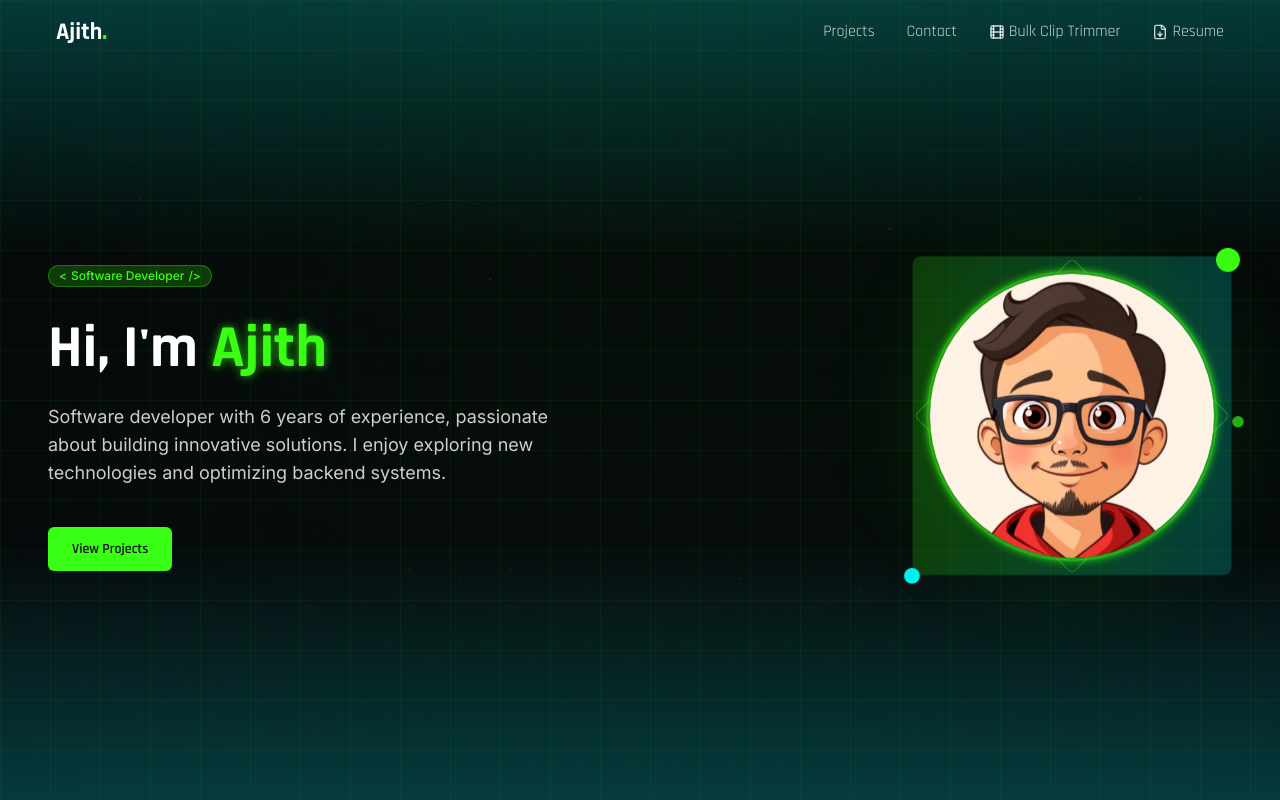
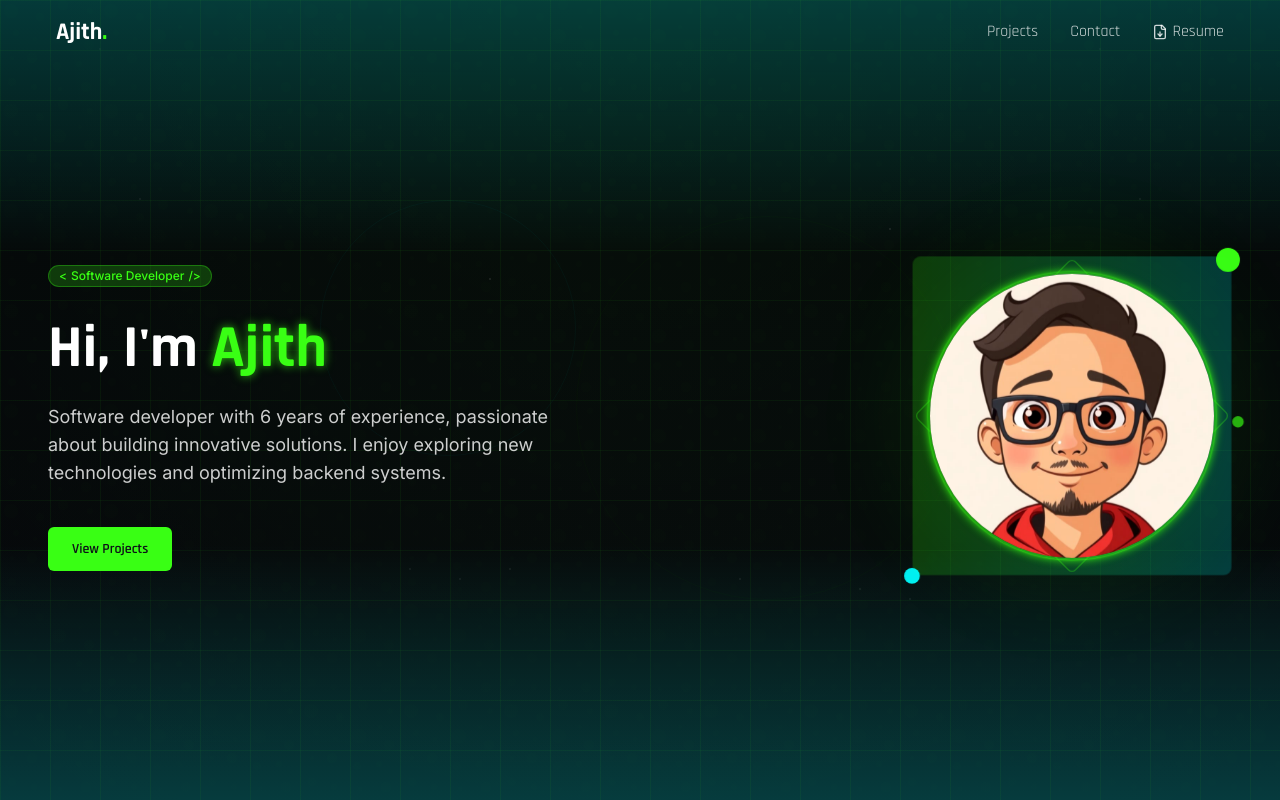
Before and after one commit to kumarajith/kumaji.dev, a React (Vite) app: page / in a window 1280 px wide. Shown: the top 800 px of the page. Built offline with nearby package versions, Linux system fonts and the light colour scheme.

Commit message:
Refactor: Link resume to bulk clip trimmer
Link the resume download to the bulk clip trimmer project.

```diff
--- a/src/components/Navbar.tsx
+++ b/src/components/Navbar.tsx
@@ -1,7 +1,7 @@
 
 import React, { useState, useEffect } from 'react';
 import { Link } from 'react-router-dom';
-import { Menu, X, FileDown, Film } from 'lucide-react';
+import { Menu, X, FileDown } from 'lucide-react';
 import config from '../data/config.json';
 
 const Navbar: React.FC = () => {
@@ -43,10 +43,6 @@ const Navbar: React.FC = () => {
             <a href="#contact" className="font-gaming text-white/80 hover:text-neon-green link-hover">
               Contact
             </a>
-            <Link to="/bulk-clip-trimmer" className="font-gaming text-white/80 hover:text-neon-green link-hover flex items-center gap-1">
-              <Film className="h-4 w-4" />
-              <span>Bulk Clip Trimmer</span>
-            </Link>
             <a
               href="/ajith_kumar.pdf"
               download
@@ -89,14 +85,6 @@ const Navbar: React.FC = () => {
           >
             Contact
           </a>
-          <Link
-            to="/bulk-clip-trimmer"
-            className="font-gaming text-2xl text-white hover:text-neon-green flex items-center gap-2"
-            onClick={() => setIsMenuOpen(false)}
-          >
-            <Film className="h-5 w-5" />
-            <span>Bulk Clip Trimmer</span>
-          </Link>
           <a
             href="/ajith_kumar.pdf"
             download
```
